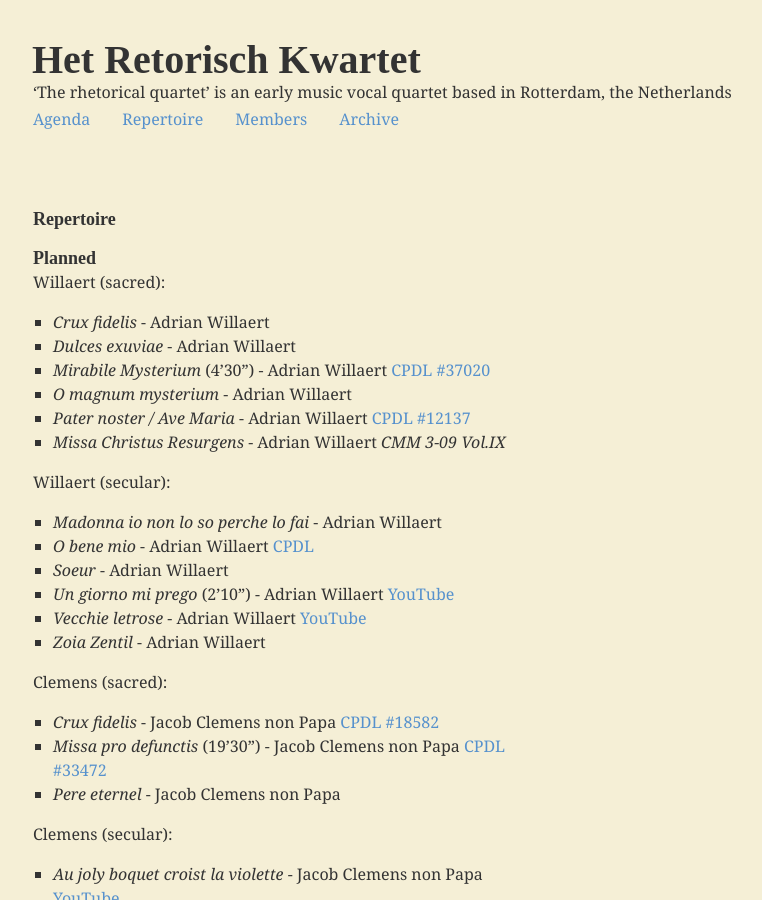
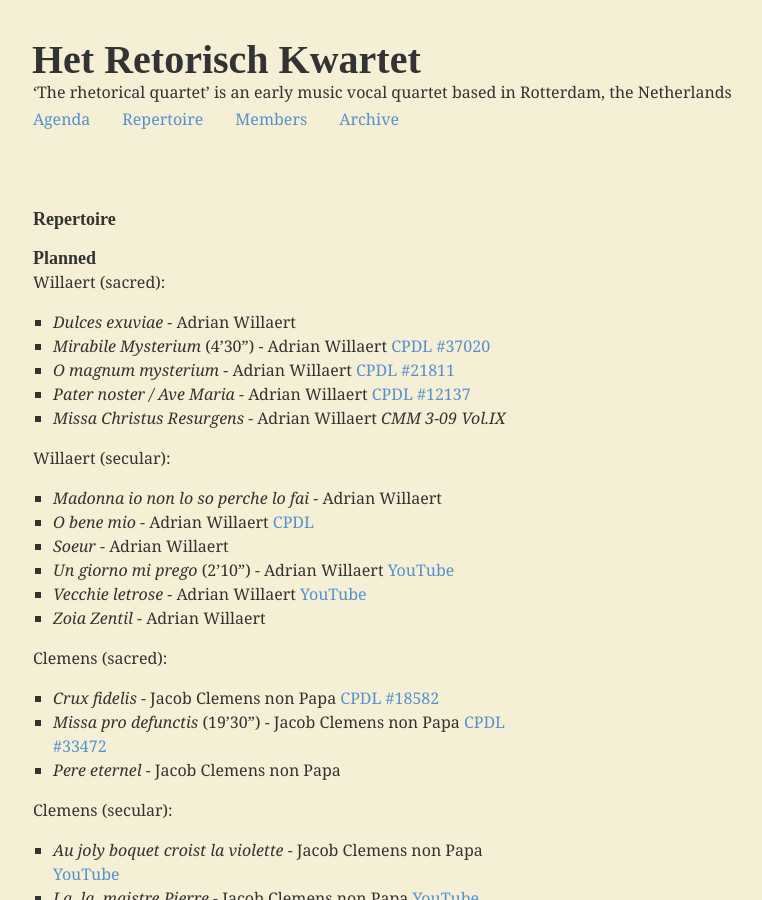
Before and after one commit to retorisch/retorisch.github.io, a Jekyll site: the page built from repertoire.md, in a window 1280 px wide and 900 px high. Shown: the whole window, without its empty margins (15-777 px from the left). Built offline with Jekyll 4.4.1, drawn with Linux system fonts in a browser that asks for light colours; some web fonts are replaced.

Commit message:
Update repertoire

```diff
--- a/repertoire.md
+++ b/repertoire.md
@@ -8,10 +8,9 @@ Type: page
 
 Willaert (sacred):
 
-* _Crux fidelis_ - Adrian Willaert
 * _Dulces exuviae_ - Adrian Willaert
 * _Mirabile Mysterium_ (4’30”) - Adrian Willaert [CPDL #37020](http://www.cpdl.org/wiki/index.php/Mirabile_mysterium_%28Adrian_Willaert%29)
-* _O magnum mysterium_ - Adrian Willaert
+* _O magnum mysterium_ - Adrian Willaert [CPDL #21811](http://www.cpdl.org/wiki/index.php/O_magnum_mysterium_%28Adrian_Willaert%29)
 * _Pater noster / Ave Maria_ - Adrian Willaert  [CPDL #12137](http://www.cpdl.org/wiki/index.php/Pater_noster_-_Ave_Maria_%28Adrian_Willaert%29)
 * _Missa Christus Resurgens_ - Adrian Willaert *CMM 3-09 Vol.IX*
 
```
